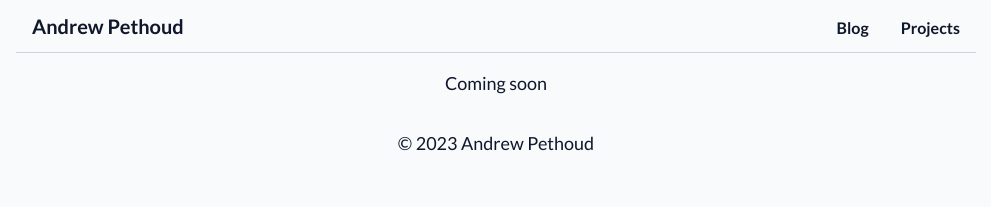
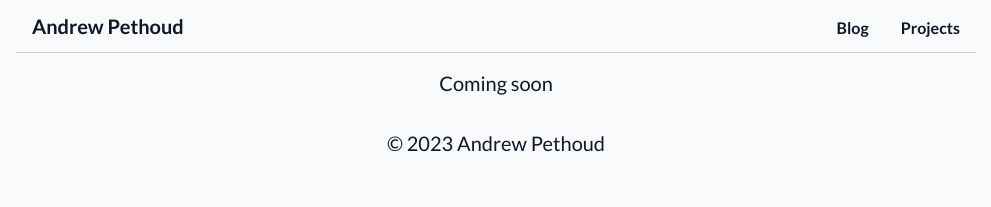
Before and after one commit to apethoud/blog-site, a Next.js app: page /projects in a window 1280 px wide. Shown: the top 207 px of the page, without its empty margins (144-1135 px from the left). Built offline with nearby package versions, Linux system fonts and the light colour scheme.

Commit message:
refactor(Text): increase font size

```diff
--- a/src/app/_UI-components/Text.jsx
+++ b/src/app/_UI-components/Text.jsx
@@ -2,7 +2,7 @@ import { lato } from "../fonts"
 
 export default function Text({ children, italic }) {
   return (
-    <div className={`${lato.className} text-lg text-slate-900 dark:text-slate-100 antialiased my-4 ${italic ? "italic" : ""}`}>
+    <div className={`${lato.className} text-xl text-slate-900 dark:text-slate-100 antialiased my-4 ${italic ? "italic" : ""}`}>
       {children}
     </div>
   )
```
